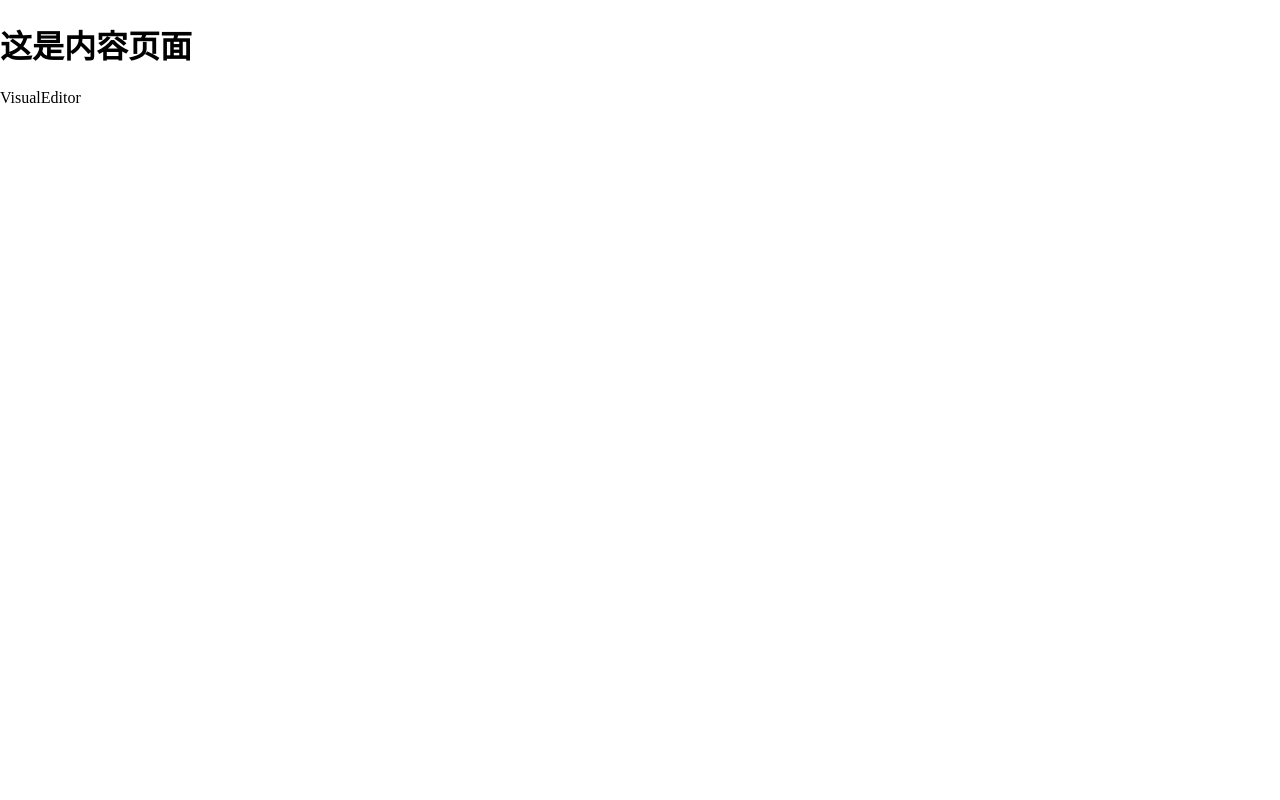
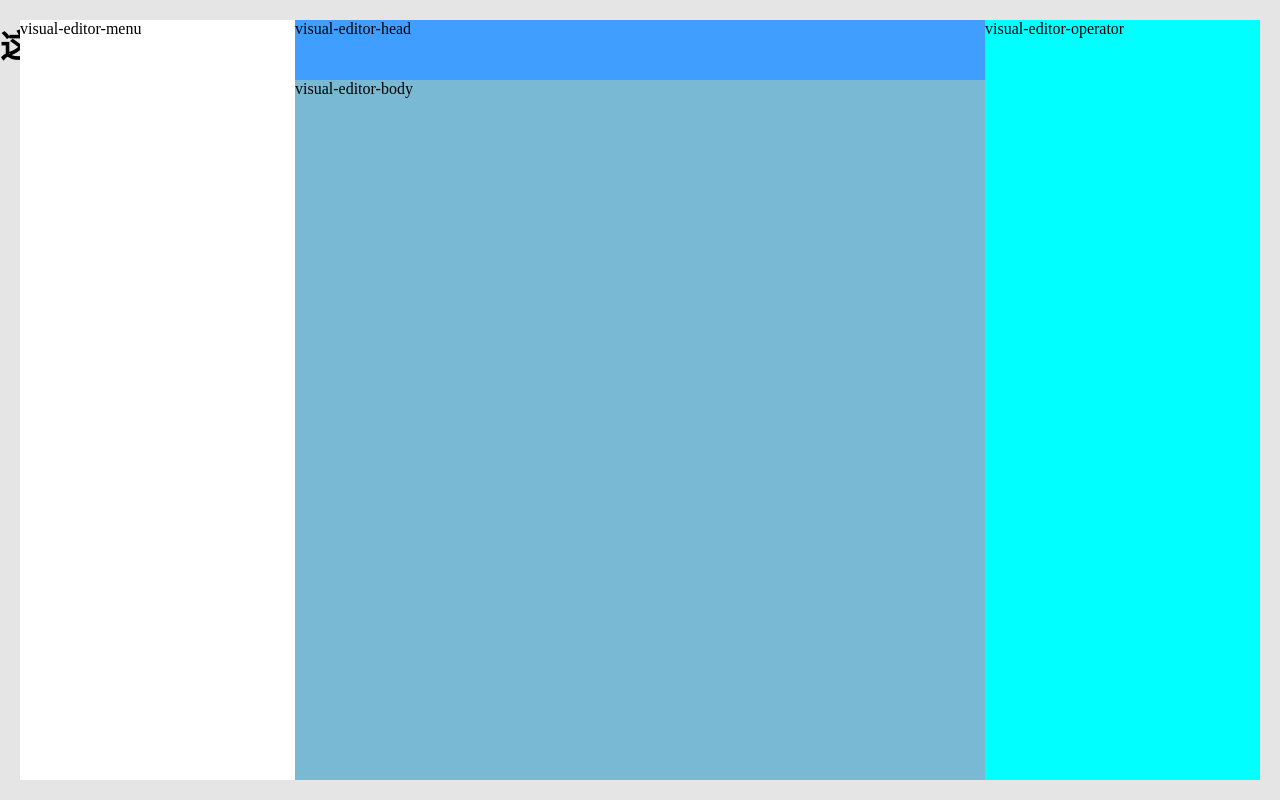
Before and after one commit to iceycc/visual-editor-vue3, a Vue app: page / in a window 1280 px wide. Built offline with nearby package versions, Linux system fonts and the light colour scheme.

Commit message:
submit:主页面结构：左侧可选组件列表、中间容器画布、右侧编辑组件定义好的属性
Signed-off-by: iceyang <w@icey.cc>

```diff
--- a/package.json
+++ b/package.json
@@ -24,6 +24,8 @@
     "@vue/eslint-config-typescript": "^5.0.2",
     "eslint": "^6.7.2",
     "eslint-plugin-vue": "^7.0.0-0",
+    "sass": "^1.32.5",
+    "sass-loader": "^10.1.1",
     "typescript": "~3.9.3"
   }
 }
--- a/src/packages/visual-editor.scss
+++ b/src/packages/visual-editor.scss
@@ -0,0 +1,72 @@
+/*@formatter:off*/
+$headSize: 60px; // 顶部操作栏的高度
+$menuSize: 275px; // 菜单列表的宽度
+$operatorSize: 275px; // 右侧编辑详情的宽度
+
+$ibc: #dcdfe6; // border color边框颜色
+$ibl: #ebeef5; // border color light 边框颜色：轻
+$itc: #314659; // text color，字体颜色
+$icc: rgba(0, 0, 0, 0.45); // icon color，图标颜色
+$boxShadowColor: #f0f1f2; // 阴影的颜色
+
+$primary: #409EFF; // 主色调
+/*@formatter:on*/
+
+.visual-editor {
+  position: fixed;
+  top: 20px;
+  left: 20px;
+  right: 20px;
+  bottom: 20px;
+  background-color: white;
+
+  &:before {
+    position: fixed;
+    top: 0;
+    left: 0;
+    right: 0;
+    bottom: 0;
+    background-color: rgba(black, 0.1);
+    content: '';
+  }
+
+  & > .visual-editor-menu {
+    position: absolute;
+    width: $menuSize;
+    top: 0;
+    left: 0;
+    bottom: 0;
+    background-color: white;
+  }
+
+  & > .visual-editor-head {
+    position: absolute;
+    top: 0;
+    left: $menuSize;
+    right: $operatorSize;
+    height: $headSize;
+    background-color: #409EFF;
+  }
+
+  & > .visual-editor-operator {
+    position: absolute;
+    width: $operatorSize;
+    top: 0;
+    right: 0;
+    bottom: 0;
+    background-color: aqua;
+  }
+
+  & > .visual-editor-body {
+    padding: $headSize $operatorSize 0 $menuSize;
+    box-sizing: border-box;
+    background-color: skyblue;
+    height: 100%;
+
+    .visual-editor-content {
+      height: 100%;
+      width: 100%;
+      overflow: scroll;
+    }
+  }
+}
--- a/src/packages/visual-editor.tsx
+++ b/src/packages/visual-editor.tsx
@@ -1,13 +1,25 @@
-import { defineComponent } from 'vue'
+import {defineComponent} from 'vue'
+import './visual-editor.scss'
+
 export const VisualEditor = defineComponent({
-    props:{
-
-    },
-    setup(props){
-        return ()=> (
-            <div>
-                VisualEditor
+    props: {},
+    setup(props) {
+        console.log(props)
+        return () => <div class="visual-editor">
+            <div class="visual-editor-menu">
+                visual-editor-menu
             </div>
-        )
+            <div class="visual-editor-head">
+                visual-editor-head
+            </div>
+            <div class="visual-editor-operator">
+                visual-editor-operator
+            </div>
+            <div class="visual-editor-body">
+                <div class="visual-editor-content">
+                    visual-editor-body
+                </div>
+            </div>
+        </div>
     }
 })
```
Also changed, not shown: 1 other file (tests, documents, lock files or other folders).
